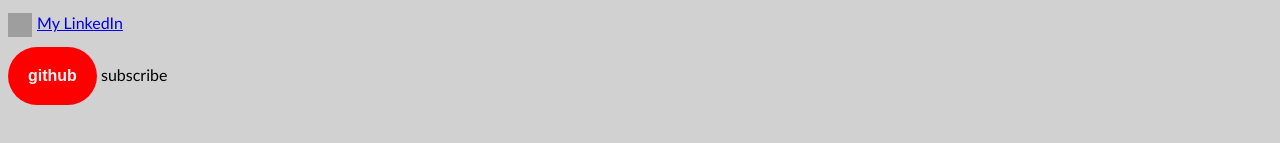
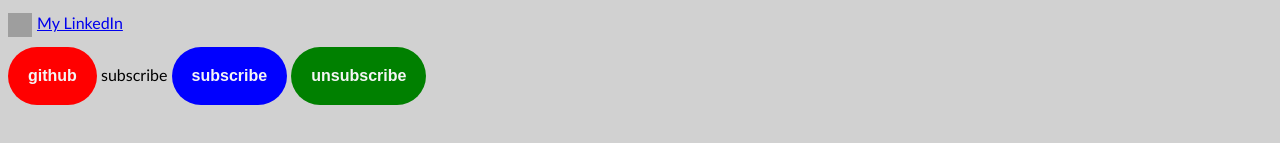
Before and after one commit to RitaQuantcode/about-me, a plain HTML site: page index.html in a window 1280 px wide. Shown: the part 487-630 px from the top of the page. Drawn offline with Linux system fonts and the light colour scheme; grey boxes are pictures that could not be loaded.

Commit message:
additional button

```diff
--- a/index.html
+++ b/index.html
@@ -22,6 +22,11 @@
         My LinkedIn</a><!--anchor- to attach the link ,copy before closing-->
     <button>github</button>
     <button1>subscribe</button1>
+    <button class="button1">subscribe</button>
+    <button id="button2">unsubscribe</button>
 </body>
+<script>
+    const button1 = styled.button``
+</script>
 
 </html><!--👈closing tags  -->
--- a/styles.css
+++ b/styles.css
@@ -52,6 +52,13 @@ button{
     color: whitesmoke;
     font-weight: 900;
 }
-button1{
+.button1{
+    background-color: blue;
+
+
 
 }
+#button2{
+    background-color:green;
+
+}
```
